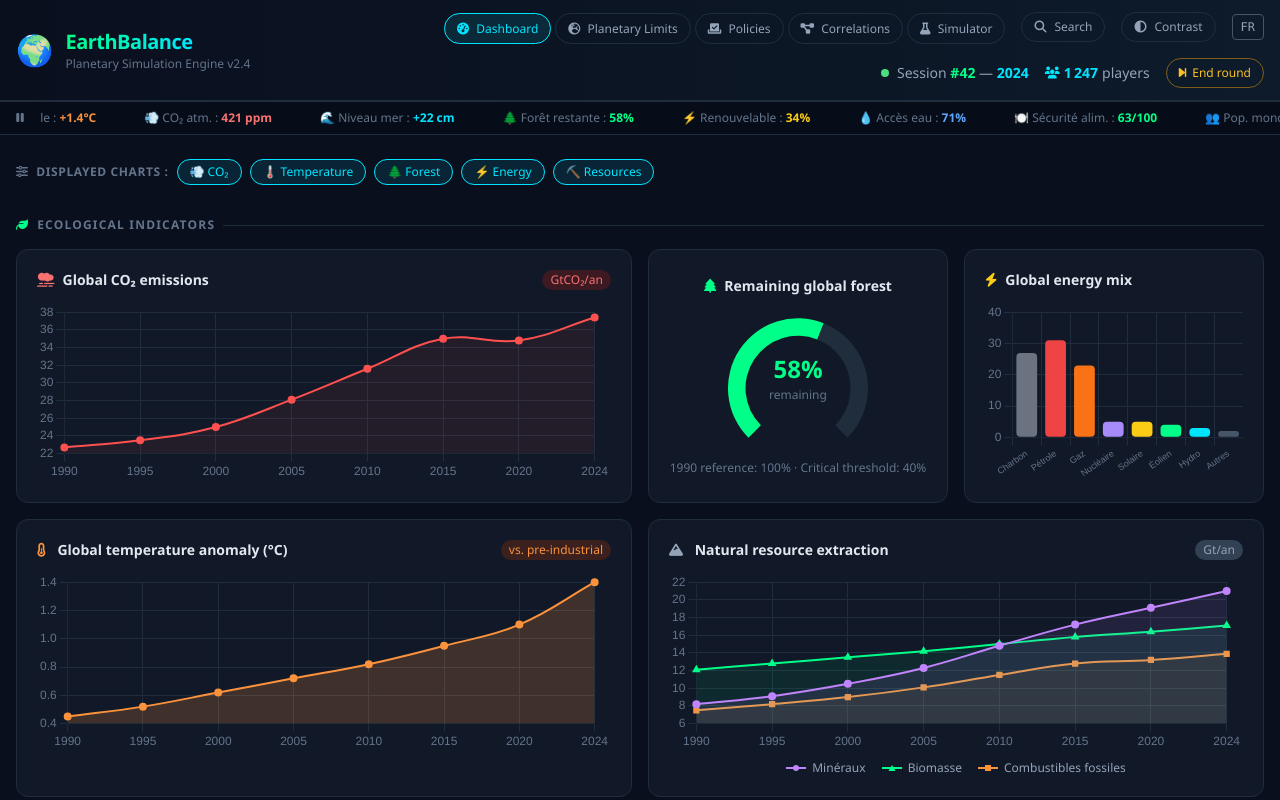
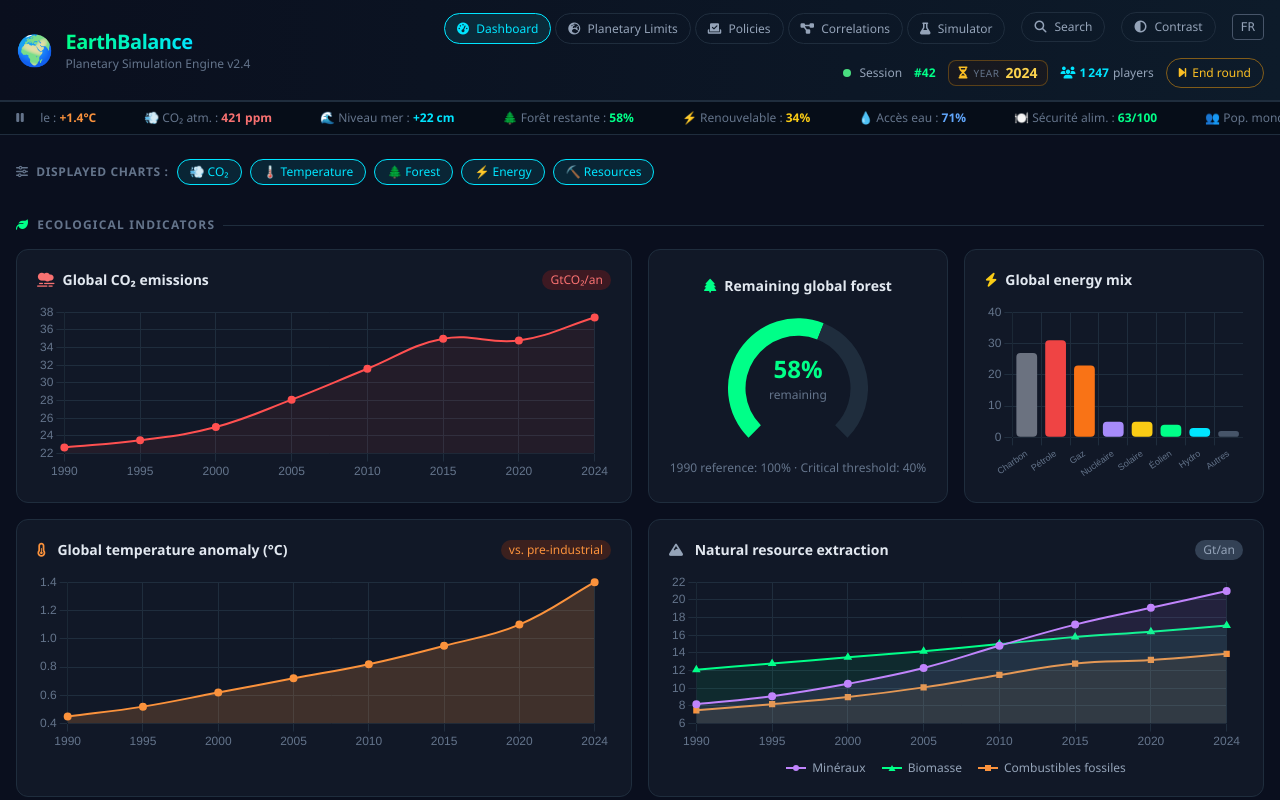
Before and after one commit to gaetanHerve/earthBalance, a Vue app: page /#/ in a window 1280 px wide. Shown: the top 800 px of the page. Built offline with nearby package versions, Linux system fonts and the light colour scheme.

Commit message:
display current  year & handle ballots deadline

```diff
--- a/src/components/layout/AppHeader.vue
+++ b/src/components/layout/AppHeader.vue
@@ -45,19 +45,32 @@
         <AppContrastToggle />
         <AppLangToggle />
 
-        <div class="flex items-center gap-4 text-sm flex-wrap">
-          <div class="flex items-center gap-2">
+        <div class="flex items-center gap-3 text-sm flex-wrap">
+
+          <!-- Session -->
+          <div class="flex items-center gap-2 text-xs text-slate-400">
             <span class="w-2 h-2 rounded-full bg-green-400 animate-pulse-dot inline-block" aria-hidden="true"></span>
-            <span class="text-slate-400">
-              {{ t('header.session_label') }} <span class="text-eb-green font-bold">#42</span>
-              — <span class="text-eb-cyan font-bold" aria-live="polite" aria-label="`${t('header.year_aria')} ${gameStore.currentYear}`">{{ gameStore.currentYear }}</span>
-            </span>
+            {{ t('header.session_label') }} <span class="text-eb-green font-bold ml-1">#42</span>
           </div>
-          <div class="flex items-center gap-1 text-slate-400">
-            <i class="fa fa-users text-eb-cyan text-xs" aria-hidden="true"></i>
+
+          <!-- Année courante — game HUD -->
+          <div
+            class="flex items-center gap-1.5 px-2.5 py-1 rounded-lg border border-amber-500/30 bg-amber-950/20 select-none"
+            :aria-label="`${t('header.year_aria')} ${gameStore.currentYear}`"
+          >
+            <i class="fa fa-hourglass-half text-amber-400 text-xs" aria-hidden="true"></i>
+            <span class="text-slate-500 uppercase tracking-wider text-[10px] font-medium leading-none">{{ t('header.year_label') }}</span>
+            <span class="text-amber-300 font-black text-sm tabular-nums leading-none" aria-live="polite">{{ gameStore.currentYear }}</span>
+          </div>
+
+          <!-- Joueurs -->
+          <div class="flex items-center gap-1 text-xs text-slate-400">
+            <i class="fa fa-users text-eb-cyan" aria-hidden="true"></i>
             <span class="font-bold text-eb-cyan" aria-live="polite">{{ playerCount.toLocaleString('fr-FR') }}</span>
             <span>{{ t('header.players') }}</span>
           </div>
+
+          <!-- Fin de tour -->
           <button
             class="flex items-center gap-1.5 px-3 py-1.5 rounded-full border border-amber-500/50 text-amber-400 text-xs hover:bg-amber-500/10 hover:border-amber-400 transition-all focus-visible:ring-2 focus-visible:ring-amber-400 outline-none"
             :aria-label="t('header.end_round_aria')"
@@ -66,7 +79,17 @@
             <i class="fa fa-forward-step" aria-hidden="true"></i>
             {{ t('header.end_round') }}
           </button>
+
         </div>
+      </div>
+
+      <!-- Année courante — visible uniquement sur mobile, dans la barre principale -->
+      <div
+        class="md:hidden flex items-center gap-1.5 px-2.5 py-1 rounded-lg border border-amber-500/30 bg-amber-950/20 select-none ml-auto"
+        :aria-label="`${t('header.year_aria')} ${gameStore.currentYear}`"
+      >
+        <i class="fa fa-hourglass-half text-amber-400 text-xs" aria-hidden="true"></i>
+        <span class="text-amber-300 font-black text-sm tabular-nums leading-none" aria-live="polite">{{ gameStore.currentYear }}</span>
       </div>
 
       <!-- Mobile : bouton hamburger -->
@@ -121,8 +144,6 @@
         <div class="flex items-center gap-2">
           <span class="w-2 h-2 rounded-full bg-green-400 animate-pulse-dot inline-block" aria-hidden="true"></span>
           {{ t('header.session_label') }} <span class="text-eb-green font-bold ml-1">#42</span>
-          <span class="text-slate-600">—</span>
-          <span class="text-eb-cyan font-bold" aria-live="polite">{{ gameStore.currentYear }}</span>
         </div>
         <div class="flex items-center gap-1">
           <i class="fa fa-users text-eb-cyan" aria-hidden="true"></i>
--- a/src/i18n/locales/en.ts
+++ b/src/i18n/locales/en.ts
@@ -14,6 +14,7 @@ export default {
     main_nav:         'Main navigation',
     session_label:    'Session',
     players:          'players',
+    year_label:       'Year',
     year_aria:        'Game year',
     end_round:        'End round',
     end_round_aria:   'End the current game round',
--- a/src/i18n/locales/fr.ts
+++ b/src/i18n/locales/fr.ts
@@ -14,6 +14,7 @@ export default {
     main_nav:         'Navigation principale',
     session_label:    'Session',
     players:          'joueurs',
+    year_label:       'Année',
     year_aria:        'Année de jeu',
     end_round:        'Fin de tour',
     end_round_aria:   'Terminer le tour de jeu en cours',
--- a/src/store/game.store.ts
+++ b/src/store/game.store.ts
@@ -22,12 +22,12 @@ export const useGameStore = defineStore('game', () => {
       simulationStore.addMitigationPolicy(winnerId)
     }
 
-    // 3. Créer un nouveau scrutin avec 3 politiques non validées aléatoires
-    policiesStore.createNewBallot()
-
-    // 4. Avancer l'année de jeu
+    // 3. Avancer l'année de jeu
     currentYear.value += GAME_CONFIG.grain
     localStorage.setItem(YEAR_KEY, String(currentYear.value))
+
+    // 4. Créer un nouveau scrutin — deadline au 31 déc. de la nouvelle année courante
+    policiesStore.createNewBallot(currentYear.value)
   }
 
   return { currentYear, endRound }
--- a/src/store/mitigationPolicies.store.ts
+++ b/src/store/mitigationPolicies.store.ts
@@ -4,7 +4,7 @@ import type { MitigationPolicy, DecisionBallot, PairwiseVotes } from '@/types/in
 import { mitigationPolicies as allMitigationPolicies } from '@/data/mitigationPolicies'
 import { ballots as ballotData } from '@/data/ballots'
 import { condorcetWinner, bordaScores, resolveWinner, rankingToPairwiseDelta } from '@/utils/condorcet'
-import { GAME_CONFIG } from '@/config/game.config'
+
 
 // ─── Types internes ───────────────────────────────────────────────────────────
 
@@ -180,7 +180,8 @@ export const useMitigationPoliciesStore = defineStore('mitigationPolicies', () =
   }
 
   // Crée un nouveau scrutin avec 3 politiques non validées choisies aléatoirement
-  function createNewBallot(): void {
+  // gameYear : année courante du jeu — la deadline est fixée au 31 décembre de cette année
+  function createNewBallot(gameYear: number): void {
     const validatedSet = new Set(validatedPolicyIds.value)
     const nonValidated = allMitigationPolicies.filter(p => !validatedSet.has(p.id))
 
@@ -190,8 +191,6 @@ export const useMitigationPoliciesStore = defineStore('mitigationPolicies', () =
     const [a, b, c] = shuffled.slice(0, 3)
 
     const nextNum = String(ballots.value.length + 1).padStart(2, '0')
-    const deadline = new Date()
-    deadline.setDate(deadline.getDate() + GAME_CONFIG.roundDuration)
 
     const newBallot: DecisionBallot = {
       id: `ballot-42-${nextNum}`,
@@ -199,7 +198,7 @@ export const useMitigationPoliciesStore = defineStore('mitigationPolicies', () =
       decisionIds: [a.id, b.id, c.id],
       pairwise: { ab: 0, ba: 0, ac: 0, ca: 0, bc: 0, cb: 0 },
       totalVoters: 0,
-      deadline: deadline.toISOString(),
+      deadline: `${gameYear}-12-31T23:59:59Z`,
       status: 'active',
     }
 
--- a/src/views/PolitiquesView.vue
+++ b/src/views/PolitiquesView.vue
@@ -190,6 +190,113 @@
       </div>
     </CollapsibleSection>
 
+    <!-- ─── Projections climatiques ─────────────────────────────────────── -->
+    <CollapsibleSection :title="t('simulator.projections_title')" icon="fa-chart-line" color-class="text-eb-cyan">
+      <div class="grid grid-cols-1 lg:grid-cols-2 gap-4">
+
+        <!-- Graphique CO₂ -->
+        <EbCard>
+          <div class="flex items-center justify-between mb-3 flex-wrap gap-2">
+            <div>
+              <h3 class="text-sm font-bold text-slate-200">{{ t('simulator.co2_chart_title') }}</h3>
+              <p class="text-xs text-slate-500">{{ t('simulator.co2_chart_sub') }}</p>
+            </div>
+            <div class="flex gap-3 text-xs text-slate-400">
+              <span class="flex items-center gap-1.5">
+                <svg width="20" height="8" aria-hidden="true" class="shrink-0">
+                  <line x1="0" y1="4" x2="20" y2="4" stroke="#64748b" stroke-width="2"/>
+                  <circle cx="10" cy="4" r="3" fill="#64748b"/>
+                </svg>
+                {{ t('simulator.legend_baseline') }}
+              </span>
+              <span class="flex items-center gap-1.5">
+                <svg width="20" height="8" aria-hidden="true" class="shrink-0">
+                  <line x1="0" y1="4" x2="20" y2="4" stroke="#00ff88" stroke-width="2"/>
+                  <polygon points="10,1 13.5,7 6.5,7" fill="#00ff88"/>
+                </svg>
+                {{ t('simulator.legend_decided') }}
+              </span>
+              <span class="flex items-center gap-1.5">
+                <svg width="20" height="8" aria-hidden="true" class="shrink-0">
+                  <line x1="0" y1="4" x2="20" y2="4" stroke="#f87171" stroke-width="2"/>
+                  <rect x="7" y="1" width="6" height="6" fill="#f87171"/>
+                </svg>
+                {{ t('simulator.legend_pessimist') }}
+              </span>
+            </div>
+          </div>
+          <LineChart
+            canvas-id="policies-co2-chart"
+            :labels="SIM_LABELS"
+            :datasets="co2Datasets"
+            :show-legend="false"
+            :height="180"
+            :y-min="15"
+            :y-max="75"
+            :aria-label="t('simulator.aria_co2')"
+          />
+        </EbCard>
+
+        <!-- Graphique Température -->
+        <EbCard>
+          <div class="flex items-center justify-between mb-3 flex-wrap gap-2">
+            <div>
+              <h3 class="text-sm font-bold text-slate-200">{{ t('simulator.temp_chart_title') }}</h3>
+              <p class="text-xs text-slate-500">{{ t('simulator.temp_chart_sub') }}</p>
+            </div>
+            <div class="flex gap-3 text-xs text-slate-400">
+              <span class="flex items-center gap-1.5">
+                <svg width="20" height="8" aria-hidden="true" class="shrink-0">
+                  <line x1="0" y1="4" x2="20" y2="4" stroke="#64748b" stroke-width="2"/>
+                  <circle cx="10" cy="4" r="3" fill="#64748b"/>
+                </svg>
+                {{ t('simulator.legend_baseline') }}
+              </span>
+              <span class="flex items-center gap-1.5">
+                <svg width="20" height="8" aria-hidden="true" class="shrink-0">
+                  <line x1="0" y1="4" x2="20" y2="4" stroke="#00ff88" stroke-width="2"/>
+                  <polygon points="10,1 13.5,7 6.5,7" fill="#00ff88"/>
+                </svg>
+                {{ t('simulator.legend_decided') }}
+              </span>
+              <span class="flex items-center gap-1.5">
+                <svg width="20" height="8" aria-hidden="true" class="shrink-0">
+                  <line x1="0" y1="4" x2="20" y2="4" stroke="#f87171" stroke-width="2"/>
+                  <rect x="7" y="1" width="6" height="6" fill="#f87171"/>
+                </svg>
+                {{ t('simulator.legend_pessimist') }}
+              </span>
+            </div>
+          </div>
+          <LineChart
+            canvas-id="policies-temp-chart"
+            :labels="SIM_LABELS"
+            :datasets="tempDatasets"
+            :show-legend="false"
+            :height="180"
+            :y-min="1.2"
+            :y-max="4.5"
+            :aria-label="t('simulator.aria_temp')"
+          />
+          <div class="flex gap-4 mt-2 text-xs text-slate-500">
+            <span class="flex items-center gap-1.5">
+              <svg width="20" height="4" aria-hidden="true" class="shrink-0">
+                <line x1="0" y1="2" x2="20" y2="2" stroke="#facc15" stroke-width="2" stroke-dasharray="2 4" stroke-linecap="round"/>
+              </svg>
+              {{ t('simulator.threshold_paris') }}
+            </span>
+            <span class="flex items-center gap-1.5">
+              <svg width="20" height="4" aria-hidden="true" class="shrink-0">
+                <line x1="0" y1="2" x2="20" y2="2" stroke="#f97316" stroke-width="2" stroke-dasharray="8 4" stroke-linecap="round"/>
+              </svg>
+              {{ t('simulator.threshold_2c') }}
+            </span>
+          </div>
+        </EbCard>
+
+      </div>
+    </CollapsibleSection>
+
     <!-- ─── Historique des scrutins clôturés ──────────────────────────────── -->
     <CollapsibleSection v-if="closedBallots.length" :title="t('policies.closed_ballots_title')" icon="fa-clock-rotate-left" color-class="text-slate-400">
       <div class="space-y-6">
@@ -270,19 +377,23 @@ import type { PropType } from 'vue'
 import { useI18n } from 'vue-i18n'
 import { storeToRefs } from 'pinia'
 import { useMitigationPoliciesStore } from '@/store/mitigationPolicies.store'
+import { useSimulationStore, SIM_LABELS, BASELINE_CO2, BASELINE_TEMP } from '@/store/simulation.store'
 import { useLocalizedPolicies } from '@/composables/useLocalizedPolicies'
 import CollapsibleSection from '@/components/layout/CollapsibleSection.vue'
+import LineChart from '@/components/charts/LineChart.vue'
+import EbCard from '@/components/layout/EbCard.vue'
 import type { RankPosition } from '@/store/mitigationPolicies.store'
-import type { MitigationPolicy, DecisionBallot } from '@/types/index'
+import type { MitigationPolicy, DecisionBallot, ChartDataset } from '@/types/index'
 
 // ─── i18n ─────────────────────────────────────────────────────────────────────
 
 const { t, locale } = useI18n()
 const { localizedPolicy } = useLocalizedPolicies()
 
-// ─── Store ────────────────────────────────────────────────────────────────────
+// ─── Stores ───────────────────────────────────────────────────────────────────
 
 const store = useMitigationPoliciesStore()
+const simulationStore = useSimulationStore()
 const {
   activeBallot, activeCandidates, closedBallots,
   ranking, hasVoted, isRankingComplete,
@@ -370,6 +481,90 @@ function truncate(s: string, max: number): string {
   return s.length > max ? s.slice(0, max) + '…' : s
 }
 
+// ─── Datasets graphiques projections ─────────────────────────────────────────
+
+const { cumulativeCo2, cumulativeCo2Pessimist, cumulativeTemp, cumulativeTempPessimist } = storeToRefs(simulationStore)
+
+const co2Datasets = computed<ChartDataset[]>(() => [
+  {
+    label: t('simulator.dataset_baseline'),
+    data: [...BASELINE_CO2],
+    borderColor: '#64748b',
+    backgroundColor: 'rgba(100,116,139,0.05)',
+    fill: false,
+    tension: 0.4,
+    pointRadius: 2,
+  },
+  {
+    label: t('simulator.dataset_decided'),
+    data: [...cumulativeCo2.value],
+    borderColor: '#00ff88',
+    backgroundColor: 'rgba(0,255,136,0.08)',
+    fill: false,
+    tension: 0.4,
+    pointRadius: 3,
+  },
+  {
+    label: t('simulator.dataset_pessimist'),
+    data: [...cumulativeCo2Pessimist.value],
+    borderColor: '#f87171',
+    backgroundColor: 'rgba(248,113,113,0.05)',
+    fill: false,
+    tension: 0.4,
+    pointRadius: 2,
+  },
+])
+
+const tempDatasets = computed<ChartDataset[]>(() => [
+  {
+    label: t('simulator.dataset_baseline'),
+    data: [...BASELINE_TEMP],
+    borderColor: '#64748b',
+    backgroundColor: 'transparent',
+    fill: false,
+    tension: 0.4,
+    pointRadius: 2,
+  },
+  {
+    label: t('simulator.dataset_decided'),
+    data: [...cumulativeTemp.value],
+    borderColor: '#00ff88',
+    backgroundColor: 'rgba(0,255,136,0.08)',
+    fill: false,
+    tension: 0.4,
+    pointRadius: 3,
+  },
+  {
+    label: t('simulator.dataset_pessimist'),
+    data: [...cumulativeTempPessimist.value],
+    borderColor: '#f87171',
+    backgroundColor: 'transparent',
+    fill: false,
+    tension: 0.4,
+    pointRadius: 2,
+  },
+  {
+    label: t('simulator.threshold_paris'),
+    data: SIM_LABELS.map(() => 1.5),
+    borderColor: '#facc15',
+    backgroundColor: 'transparent',
+    fill: false,
+    tension: 0,
+    borderDash: [2, 4],
+    pointRadius: 0,
+  },
+  {
+    label: t('simulator.threshold_2c'),
+    data: SIM_LABELS.map(() => 2),
+    borderColor: '#f97316',
+    backgroundColor: 'transparent',
+    fill: false,
+    tension: 0,
+    borderDash: [8, 4],
+    pointRadius: 0,
+  },
+])
+
 // ─── Composant inline : matrice pairwise ─────────────────────────────────────
 
 const PairwiseMatrix = defineComponent({
```
